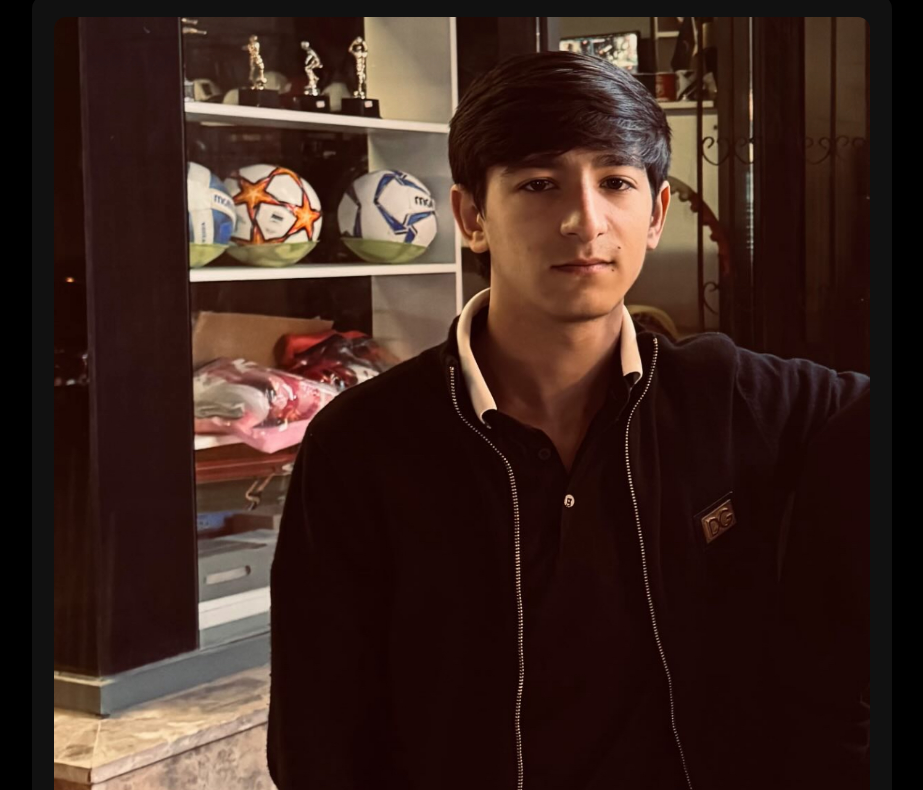
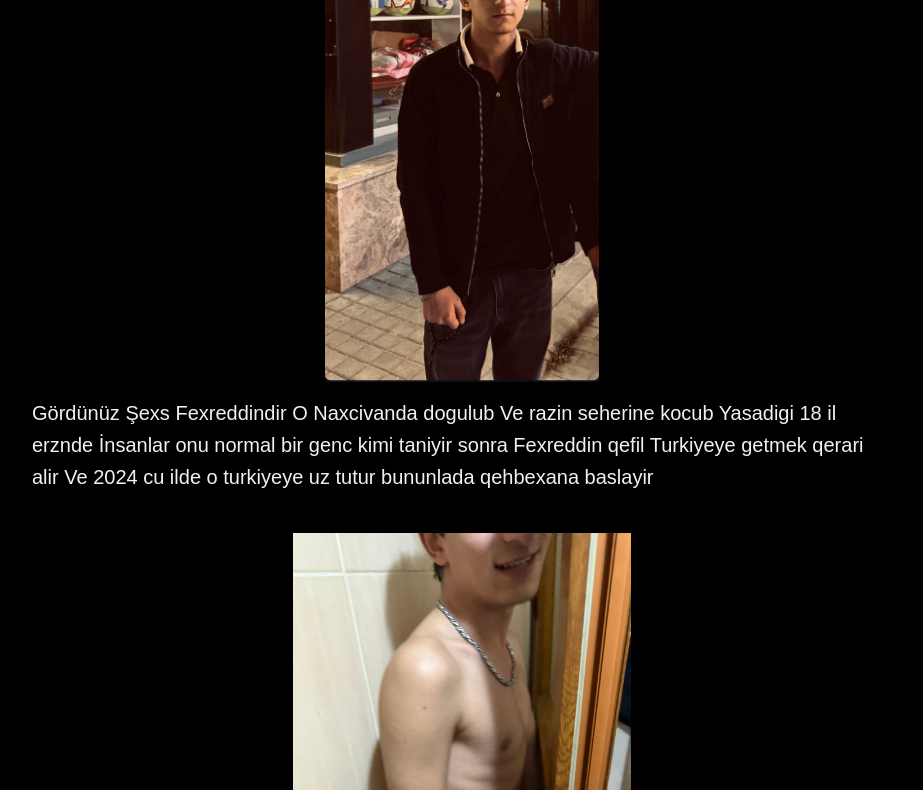
Before and after one commit to javanshirafandi666-art/Xnz, a plain HTML site: page index.html in a window 1280 px wide. Shown: the part 125-915 px from the top of the page, without its empty margins (178-1101 px from the left). Drawn offline with Linux system fonts and the light colour scheme.

Commit message:
Update style.css

```diff
--- a/style.css
+++ b/style.css
@@ -1,41 +1,51 @@
-*{box-sizing:border-box}
-body{
-  margin:0;
-  background:#000;
-  color:#f1f1f1;
-  font-family:Arial,Helvetica,sans-serif;
+/* ÜMUMİ */
+* {
+  margin: 0;
+  padding: 0;
+  box-sizing: border-box;
+  font-family: Arial, Helvetica, sans-serif;
 }
-.container{
-  max-width:900px;
-  margin:auto;
-  padding:40px 20px;
+
+body {
+  background-color: #000;
+  color: #fff;
 }
-.center{text-align:center}
-h1{font-size:2.4rem;margin-bottom:10px}
-.lead{font-size:1.5rem;margin-bottom:30px}
-.buttons{display:flex;justify-content:center;gap:20px}
-.btn{
-  padding:14px 30px;
-  border-radius:10px;
-  color:#fff;
-  text-decoration:none;
-  font-size:1.1rem;
+
+/* KONTEYNER */
+.container {
+  width: 100%;
+  max-width: 900px;
+  margin: auto;
+  padding: 20px;
 }
-.primary{background:#1e90ff}
-.secondary{background:#555}
-.card{
-  background:#111;
-  padding:22px;
-  border-radius:14px;
-  margin-bottom:40px;
+
+/* CARD */
+.card {
+  display: flex;
+  flex-direction: column;
+  gap: 15px;
+  margin-bottom: 40px;
 }
-.card img{
-  width:100%;
-  border-radius:12px;
-  margin-bottom:15px;
+
+/* ŞƏKİL */
+.card img {
+  width: 100%;
+  max-height: 450px;
+  object-fit: contain;
+  border-radius: 10px;
 }
-.card p{
-  font-size:1.15rem;
-  line-height:1.7;
+
+/* MƏTN */
+.card p {
+  font-size: 20px;        /* YAZI BÖYÜK */
+  line-height: 1.6;
+  text-align: left;
+  color: #f1f1f1;
 }
-.blur{filter:blur(5px)}
+
+/* MOBİL ÜÇÜN */
+@media (max-width: 600px) {
+  .card p {
+    font-size: 18px;
+  }
+}
```
